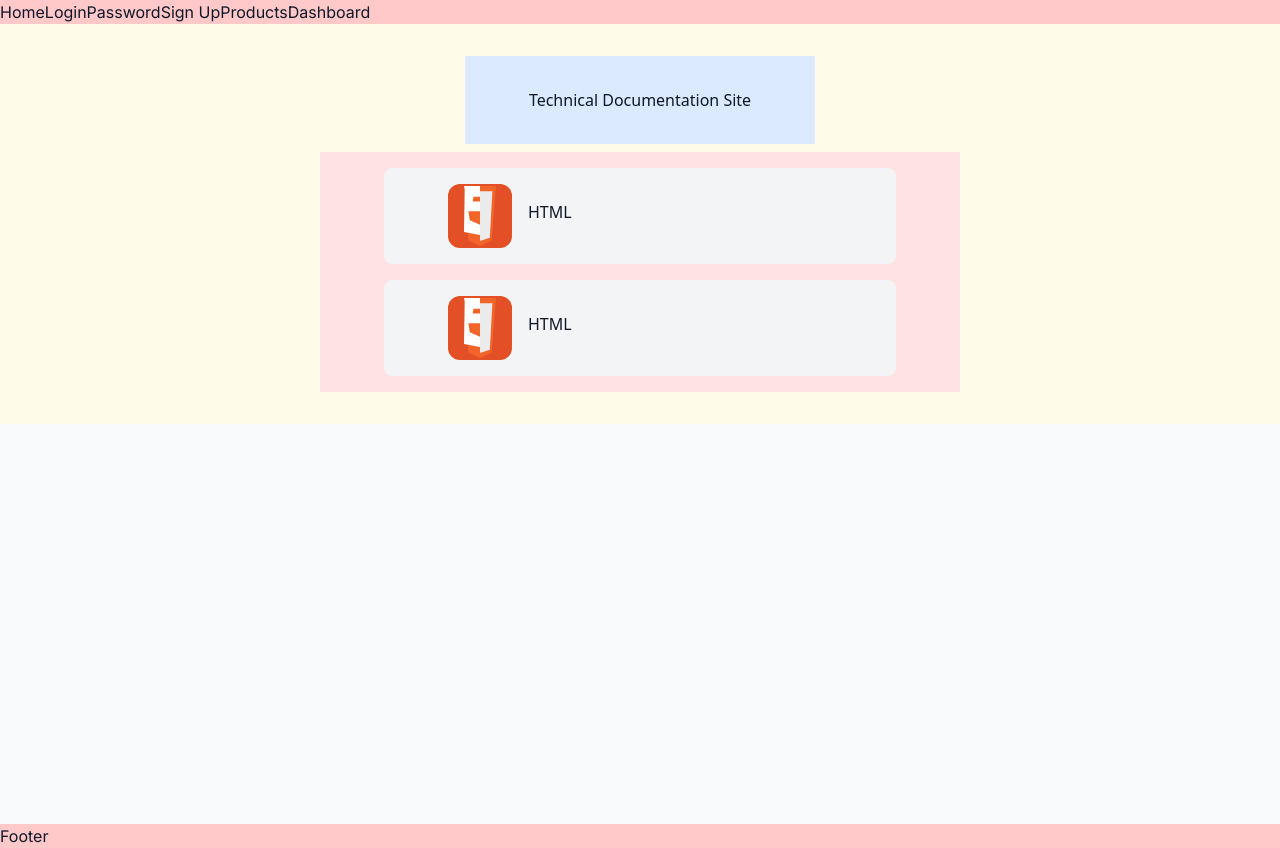
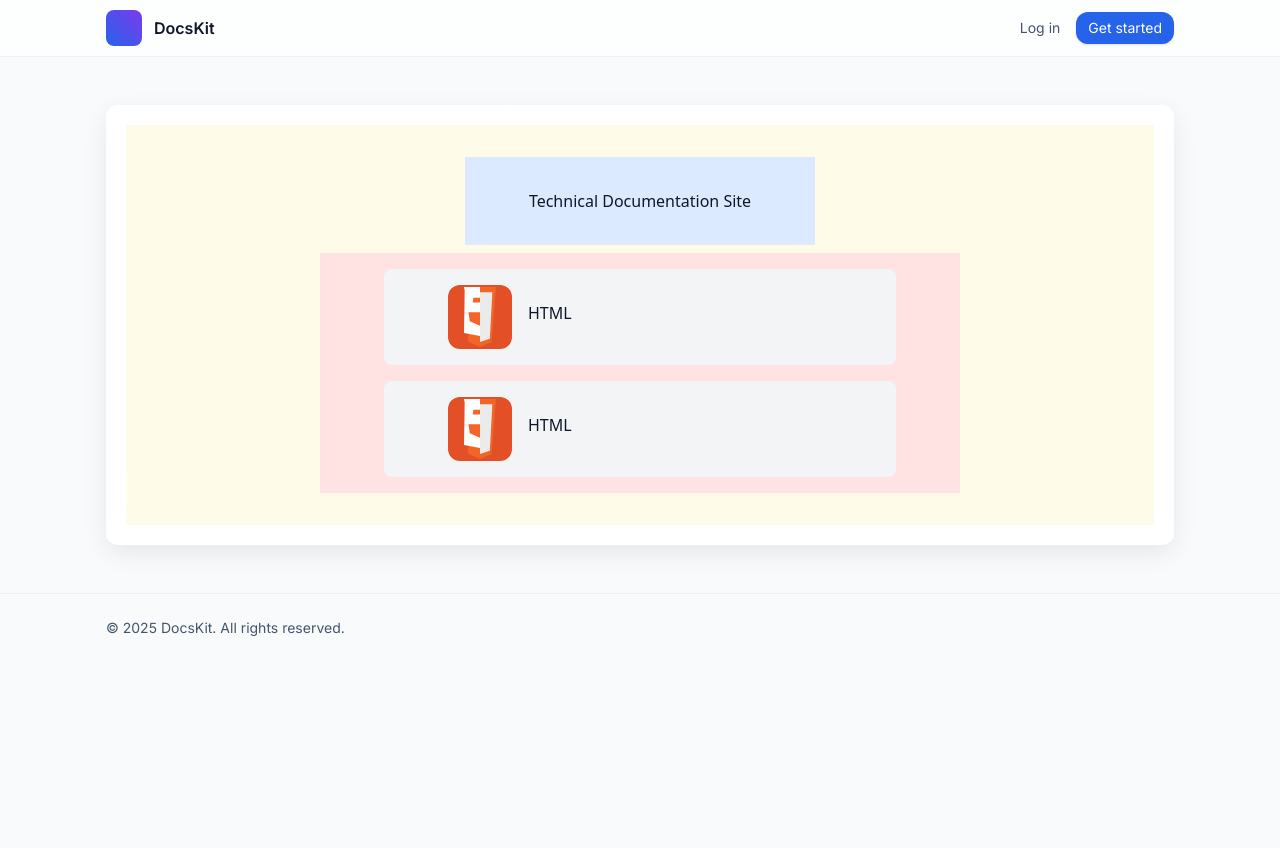
Before and after one commit to J-C-S-V/technical-documentation-site, a Next.js app: page / in a window 1280 px wide. After the commit the page ends 800 px from the top, so only its background shows below. Built offline with nearby package versions, Linux system fonts and the light colour scheme.

Commit message:
Refactor layout components

```diff
--- a/app/(account)/layout.tsx
+++ b/app/(account)/layout.tsx
@@ -1,6 +1,7 @@
 import type { Metadata } from "next";
 import "../globals.css";
-import Link from "next/link";
+import Header from "../../components/Header";
+import Footer from "../../components/Footer";
 
 export const metadata: Metadata = {
   title: {
@@ -20,35 +21,7 @@ export default function TechLayout({
   return (
     <html lang="en">
       <body className="antialiased min-h-screen bg-[color:var(--color-bg)] text-[color:var(--color-foreground)]">
-        <header className="site-header w-full bg-white/70 dark:bg-slate-900/60 border-b border-slate-200/60 dark:border-slate-800/50 sticky top-0 z-40">
-          <div className="container flex items-center justify-between h-14">
-            <Link href="/" className="flex items-center gap-3 no-underline">
-              <span
-                aria-hidden
-                className="brand-badge"
-                style={{ background: "linear-gradient(45deg,#2563eb,#7c3aed)" }}
-              />
-              <span className="font-semibold text-slate-900 dark:text-white">
-                DocsKit
-              </span>
-            </Link>
-
-            <nav className="flex items-center gap-4">
-              <Link
-                href="/login"
-                className="text-sm text-slate-600 dark:text-slate-300"
-              >
-                Log in
-              </Link>
-              <Link
-                href="/sign-up"
-                className="inline-flex items-center px-3 py-1.5 bg-[color:var(--color-accent)] text-white text-sm rounded-md shadow-sm"
-              >
-                Get started
-              </Link>
-            </nav>
-          </div>
-        </header>
+        <Header />
 
         <main className="flex-grow py-12">
           <div className="container">
@@ -56,11 +29,7 @@ export default function TechLayout({
           </div>
         </main>
 
-        <footer className="w-full border-t border-slate-200/60 dark:border-slate-800/50 py-6">
-          <div className="container text-sm text-slate-600 dark:text-slate-400">
-            © {new Date().getFullYear()} DocsKit. All rights reserved.
-          </div>
-        </footer>
+        <Footer />
       </body>
     </html>
   );
--- a/app/(pages)/layout.tsx
+++ b/app/(pages)/layout.tsx
@@ -1,6 +1,7 @@
 import type { Metadata } from "next";
 import "../globals.css";
-import Link from "next/link";
+import Header from "../../components/Header";
+import Footer from "../../components/Footer";
 
 export const metadata: Metadata = {
   title: {
@@ -19,10 +20,16 @@ export default function TechLayout({
 }>) {
   return (
     <html lang="en">
-      <body>
-        <header className="flex w-full bg-red-200">CSS Layout Header</header>
-        <main className="flex flex-col h-full flex-grow">{children}</main>
-        <footer className="flex w-full bg-red-200">CSS Layout Footer</footer>
+      <body className="antialiased min-h-screen bg-[color:var(--color-bg)] text-[color:var(--color-foreground)]">
+        <Header />
+
+        <main className="flex-grow py-12">
+          <div className="container">
+            <div className="card">{children}</div>
+          </div>
+        </main>
+
+        <Footer />
       </body>
     </html>
   );
--- a/app/(standalone)/blog/layout.tsx
+++ b/app/(standalone)/blog/layout.tsx
@@ -1,3 +1,6 @@
+import Header from "../../../components/Header";
+import Footer from "../../../components/Footer";
+
 export default function BlogLayout({
   children,
 }: Readonly<{
@@ -5,9 +8,13 @@ export default function BlogLayout({
 }>) {
   return (
     <>
-      <header className="flex w-full bg-red-200">Blog header</header>
-      <main className="flex flex-col h-full flex-grow">{children}</main>
-      <footer className="flex w-full bg-green-200">Blog footer</footer>
+      <Header />
+      <main className="flex-grow py-12">
+        <div className="container">
+          <div className="card">{children}</div>
+        </div>
+      </main>
+      <Footer />
     </>
   );
 }
--- a/app/(standalone)/dashboard/layout.tsx
+++ b/app/(standalone)/dashboard/layout.tsx
@@ -1,3 +1,6 @@
+import Header from "../../../components/Header";
+import Footer from "../../../components/Footer";
+
 const DashboardLayout = ({
   children,
   analytics,
@@ -11,12 +14,18 @@ const DashboardLayout = ({
 }) => {
   return (
     <>
-      <header>Dashboard Header</header>
-      <div>{children}</div>
-      <div>{analytics}</div>
-      <div>{chat}</div>
-      <div>{video}</div>
-      <footer>Dashboard Footer</footer>
+      <Header />
+      <main className="flex-grow py-12">
+        <div className="container">
+          <div className="card">{children}</div>
+        </div>
+      </main>
+
+      <div className="container mt-6">{analytics}</div>
+      <div className="container mt-4">{chat}</div>
+      <div className="container mt-4">{video}</div>
+
+      <Footer />
     </>
   );
 };
--- a/app/(standalone)/layout.tsx
+++ b/app/(standalone)/layout.tsx
@@ -1,6 +1,7 @@
 import type { Metadata } from "next";
 import "../globals.css";
-import Link from "next/link";
+import Header from "../../components/Header";
+import Footer from "../../components/Footer";
 
 export const metadata: Metadata = {
   title: {
@@ -19,21 +20,16 @@ export default function RootLayout({
 }>) {
   return (
     <html lang="en">
-      <body>
-        <header className="flex w-full bg-red-200">
-          <nav>
-            <ul>
-              <Link href="/">Home</Link>
-              <Link href="/login">Login</Link>
-              <Link href="/password">Password</Link>
-              <Link href="/sign-up">Sign Up</Link>
-              <Link href="/products">Products</Link>
-              <Link href="/dashboard">Dashboard</Link>
-            </ul>
-          </nav>
-        </header>
-        <main className="flex flex-col h-full flex-grow">{children}</main>
-        <footer className="flex w-full bg-red-200">Footer</footer>
+      <body className="antialiased min-h-screen bg-[color:var(--color-bg)] text-[color:var(--color-foreground)]">
+        <Header />
+
+        <main className="flex-grow py-12">
+          <div className="container">
+            <div className="card">{children}</div>
+          </div>
+        </main>
+
+        <Footer />
       </body>
     </html>
   );
--- /dev/null
+++ b/components/Footer.tsx
@@ -0,0 +1,7 @@
+export default function Footer() {
+  return (
+    <footer className="w-full border-t border-slate-200/60 dark:border-slate-800/50 py-6">
+      <div className="container text-sm text-slate-600 dark:text-slate-400">© {new Date().getFullYear()} DocsKit. All rights reserved.</div>
+    </footer>
+  );
+}
--- /dev/null
+++ b/components/Header.tsx
@@ -0,0 +1,35 @@
+import Link from "next/link";
+
+export default function Header() {
+  return (
+    <header className="site-header w-full bg-white/70 dark:bg-slate-900/60 border-b border-slate-200/60 dark:border-slate-800/50 sticky top-0 z-40">
+      <div className="container flex items-center justify-between h-14">
+        <Link href="/" className="flex items-center gap-3 no-underline">
+          <span
+            aria-hidden
+            className="brand-badge"
+            style={{ background: "linear-gradient(45deg,#2563eb,#7c3aed)" }}
+          />
+          <span className="font-semibold text-slate-900 dark:text-white">
+            DocsKit
+          </span>
+        </Link>
+
+        <nav className="flex items-center gap-4">
+          <Link
+            href="/login"
+            className="text-sm text-slate-600 dark:text-slate-300"
+          >
+            Log in
+          </Link>
+          <Link
+            href="/sign-up"
+            className="inline-flex items-center px-3 py-1.5 bg-[color:var(--color-accent)] text-white text-sm rounded-md shadow-sm"
+          >
+            Get started
+          </Link>
+        </nav>
+      </div>
+    </header>
+  );
+}
```
